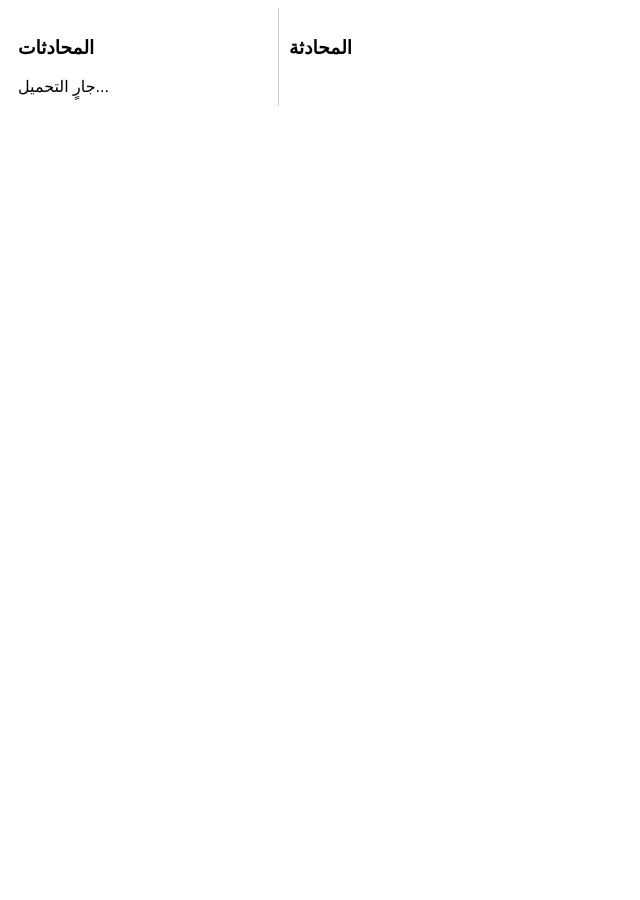
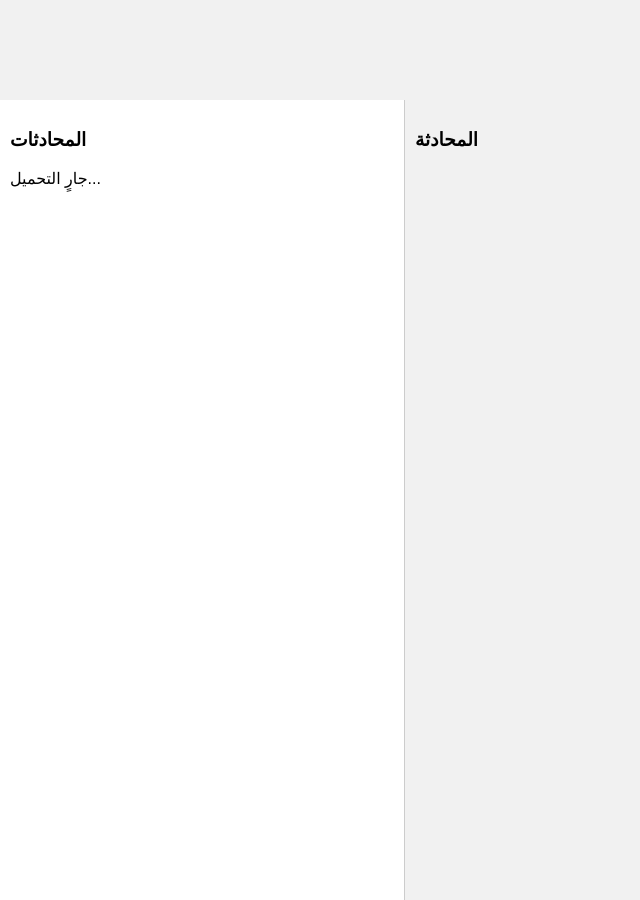
Before and after one commit to TARZAN-XD/id.WhatsApp, a website: page public/index.html in a window 1280 px wide. Shown: the whole page, without its empty margins (0-640 px from the left). Before the commit the page ends 800 px from the top, so only its background shows below. Drawn offline with nearby package versions, Linux system fonts and the light colour scheme; no server answers.

Commit message:
Update index.html

```diff
--- a/public/index.html
+++ b/public/index.html
@@ -1,17 +1,57 @@
 <!DOCTYPE html>
 <html lang="ar">
 <head>
-  <meta charset="UTF-8">
-  <title>واتساب ويب بسيط</title>
+  <meta charset="UTF-8" />
+  <meta name="viewport" content="width=device-width, initial-scale=1.0" />
+  <title>WhatsApp Web بسيط</title>
   <style>
-    body { font-family: Arial; display: flex; }
-    #sidebar { width: 250px; border-right: 1px solid #ccc; padding: 10px; }
-    #chat { flex: 1; padding: 10px; }
-    img { width: 200px; }
-    .chat-item { padding: 5px; cursor: pointer; border-bottom: 1px solid #eee; }
+    body {
+      font-family: Arial, sans-serif;
+      background: #f1f1f1;
+      margin: 0;
+      padding: 0;
+    }
+    #qr {
+      text-align: center;
+      padding: 50px;
+    }
+    #app {
+      display: none;
+      height: 100vh;
+      display: flex;
+    }
+    #sidebar {
+      width: 30%;
+      background: #fff;
+      padding: 10px;
+      overflow-y: auto;
+      border-right: 1px solid #ccc;
+    }
+    #chat {
+      flex: 1;
+      padding: 10px;
+      overflow-y: auto;
+    }
+    .chat-item {
+      padding: 10px;
+      cursor: pointer;
+      border-bottom: 1px solid #eee;
+    }
+    .chat-item:hover {
+      background: #e6e6e6;
+    }
+    #messages p {
+      background: #fff;
+      padding: 8px;
+      border-radius: 5px;
+      margin: 5px 0;
+    }
   </style>
 </head>
 <body>
+  <div id="qr"></div>
+
+  <div id="app">
     <div id="sidebar">
       <h3>المحادثات</h3>
       <div id="chatList">جارٍ التحميل...</div>
@@ -20,21 +60,25 @@
       <h3>المحادثة</h3>
       <div id="messages"></div>
     </div>
-
-  <div id="qr"></div>
+  </div>
 
   <script src="/socket.io/socket.io.js"></script>
   <script>
     const socket = io();
-    const chatListDiv = document.getElementById('chatList');
-    const messagesDiv = document.getElementById('messages');
     const qrDiv = document.getElementById('qr');
+    const appDiv = document.getElementById('app');
 
     socket.on('qr', (qr) => {
       qrDiv.innerHTML = `<h3>امسح QR لربط واتساب:</h3><img src="${qr}" />`;
     });
 
+    socket.on('connected', () => {
+      qrDiv.style.display = 'none'; // 🔹 إخفاء QR
+      appDiv.style.display = 'flex'; // 🔹 إظهار واجهة التطبيق
+    });
+
     socket.on('chats', (chats) => {
+      const chatListDiv = document.getElementById('chatList');
       chatListDiv.innerHTML = '';
       chats.forEach(chat => {
         const div = document.createElement('div');
@@ -48,6 +92,7 @@
     });
 
     socket.on('messages', ({ jid, messages }) => {
+      const messagesDiv = document.getElementById('messages');
       messagesDiv.innerHTML = '';
       messages.forEach(m => {
         const text = m.message?.conversation || '[رسالة غير نصية]';
```
Lines whose indentation alone changed are shown as unchanged.
